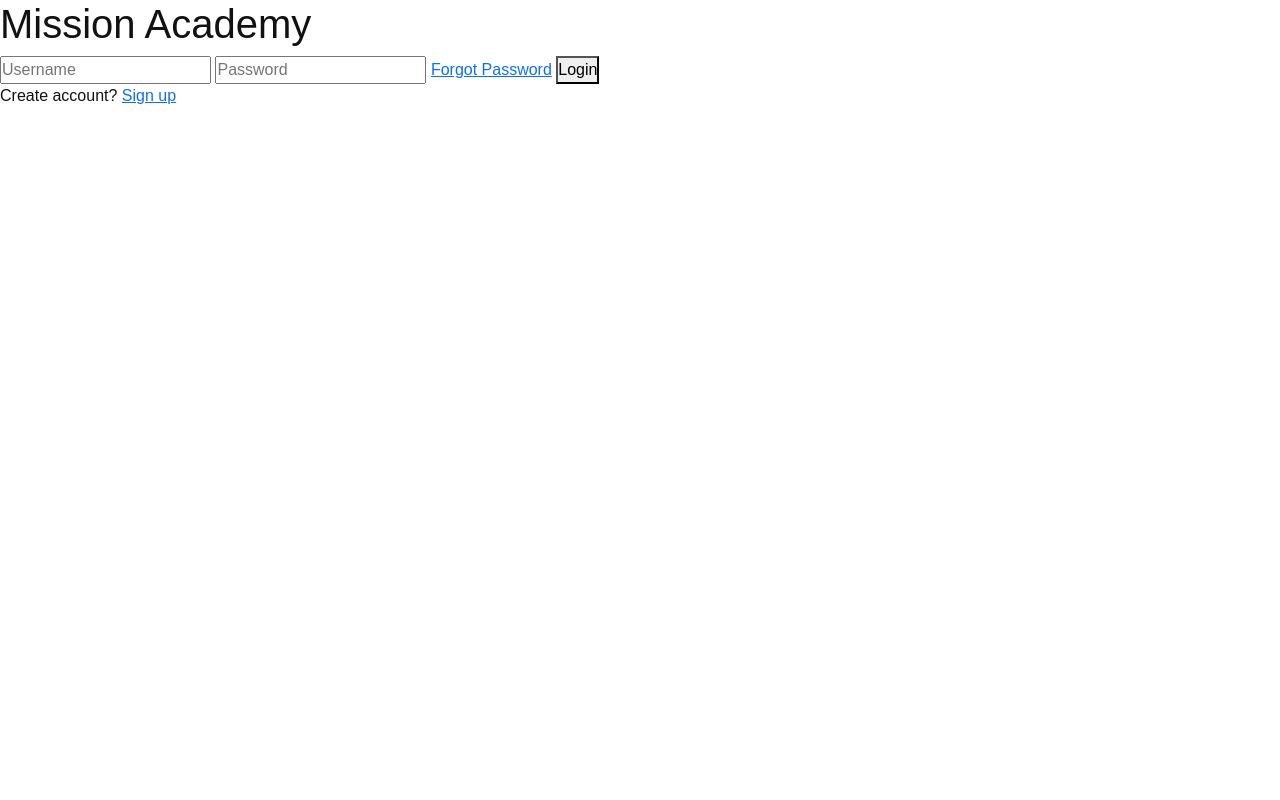
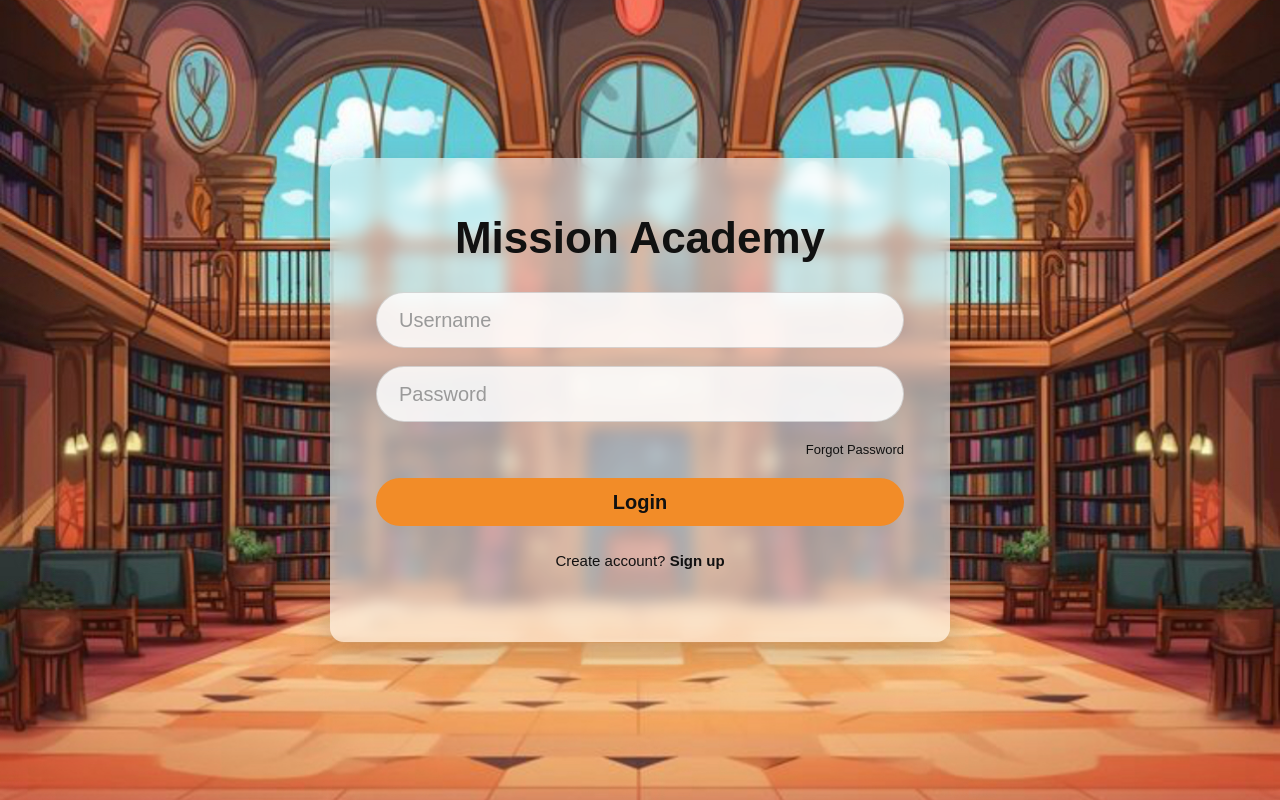
Before and after one commit to sjw-99/Week-5-Project, a plain HTML site: page client/login.html in a window 1280 px wide. Drawn offline with nearby package versions, Linux system fonts and the light colour scheme.

```diff
--- a/client/login.html
+++ b/client/login.html
@@ -7,8 +7,8 @@
   <link rel="stylesheet" href="styles/styles.css">
   <title>Mission Academy Login</title>
 </head>
-<body class="page">
-  <body class=" page login-bg">
+
+<body class="page login-bg">
   <section class="login-card">
     <h1 class="title">Mission Academy</h1>
 
@@ -21,10 +21,11 @@
       <button class="login-btn" type="submit">Login</button>
 
       <p class="signup">
-          Create account? <a href="#">Sign up</a>
+        Create account? <a href="register.html">Sign up</a>
       </p>
     </form>
   </section>
+
   <script src="https://cdn.jsdelivr.net/npm/bootstrap@5.3.8/dist/js/bootstrap.bundle.min.js"></script>
 </body>
 </html>
--- a/client/styles/styles.css
+++ b/client/styles/styles.css
@@ -306,7 +306,7 @@
   filter: brightness(0.97);
 }
 
-/*  Quiz style */
+/* Quiz page  */
 
 .quiz-shell .row {
   align-items: flex-start;
@@ -359,6 +359,7 @@
   border-color: #e26b5f;
 }
 
+/* prevent clicking just the radio */
 .quiz-option input {
   pointer-events: none;
 }
@@ -430,3 +431,117 @@
     transform: scale(1.15);
   }
 }
+
+/*  Login and Create account */
+
+.page {
+  min-height: 100vh;
+  display: grid;
+  place-items: center;
+  padding: 24px;
+}
+
+/* Background image */
+.login-bg {
+  background: url("../styles/images/LibraryBg.jpg") center / cover no-repeat;
+}
+
+/* Glass effect card */
+.login-card {
+  width: min(620px, 92vw);
+  padding: 54px 46px;
+  border-radius: 14px;
+  background: rgba(255, 255, 255, 0.55);
+  backdrop-filter: blur(8px);
+  box-shadow: 0 12px 30px rgba(0,0,0,0.18);
+  text-align: center;
+}
+
+/* Title */
+.login-card .title {
+  font-size: 44px;
+  font-weight: 800;
+  margin-bottom: 28px;
+}
+
+/* Form layout */
+.login-card .form {
+  display: flex;
+  flex-direction: column;
+  gap: 18px;
+}
+
+/* Inputs */
+.login-card .input {
+  height: 56px;
+  border-radius: 30px;
+  border: 1px solid rgba(0,0,0,0.15);
+  padding: 0 22px;
+  font-size: 20px;
+  background: rgba(255,255,255,0.85);
+  outline: none;
+}
+
+.login-card .input::placeholder {
+  color: #9a9a9a;
+}
+
+/* Forgot password */
+.login-card .forgot {
+  align-self: flex-end;
+  font-size: 13px;
+  color: #111;
+  text-decoration: none;
+}
+
+.login-card .forgot:hover {
+  text-decoration: underline;
+}
+
+/* Button */
+.login-card .login-btn {
+  height: 48px;
+  border: none;
+  border-radius: 26px;
+  background: #F28C28;
+  color: #111;
+  font-size: 20px;
+  font-weight: 700;
+  cursor: pointer;
+}
+
+.login-card .login-btn:hover {
+  filter: brightness(0.95);
+}
+
+/* Bottom link */
+.login-card .signup {
+  font-size: 15px;
+  margin-top: 6px;
+}
+
+.login-card .signup a {
+  color: #111;
+  font-weight: 800;
+  text-decoration: none;
+}
+
+.login-card .signup a:hover {
+  text-decoration: underline;
+}
+
+/* Mobile  */
+@media (max-width: 600px) {
+  .login-card {
+    padding: 40px 26px;
+  }
+
+  .login-card .title {
+    font-size: 34px;
+  }
+
+  .login-card .input {
+    font-size: 18px;
+    height: 50px;
+  }
+}
```
Also changed, not shown: client/styles/images/LibraryBg.jpg (added), 1 other file. Lines whose indentation alone changed are shown as unchanged.
